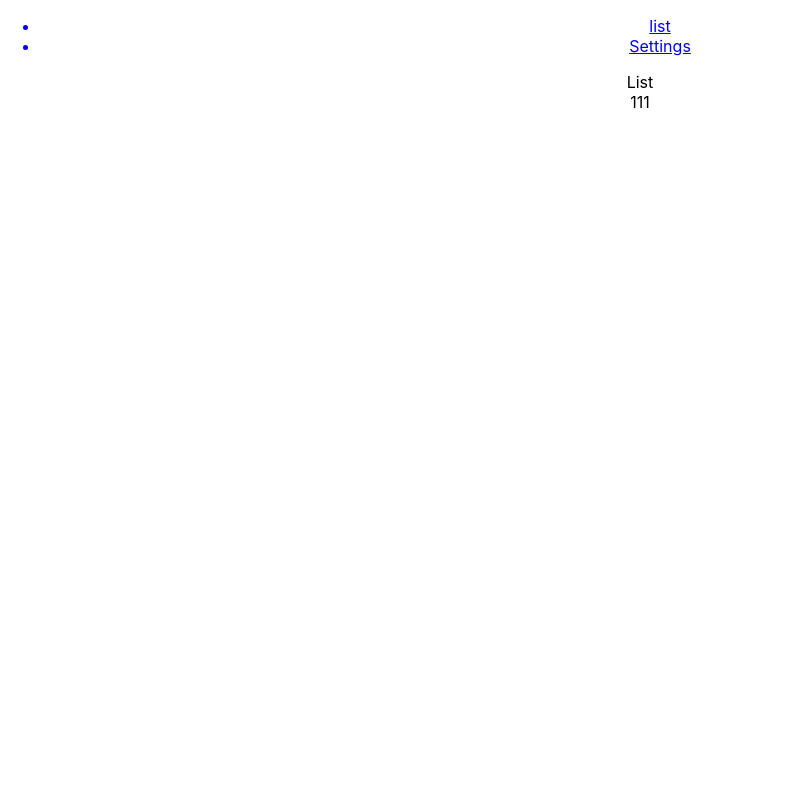
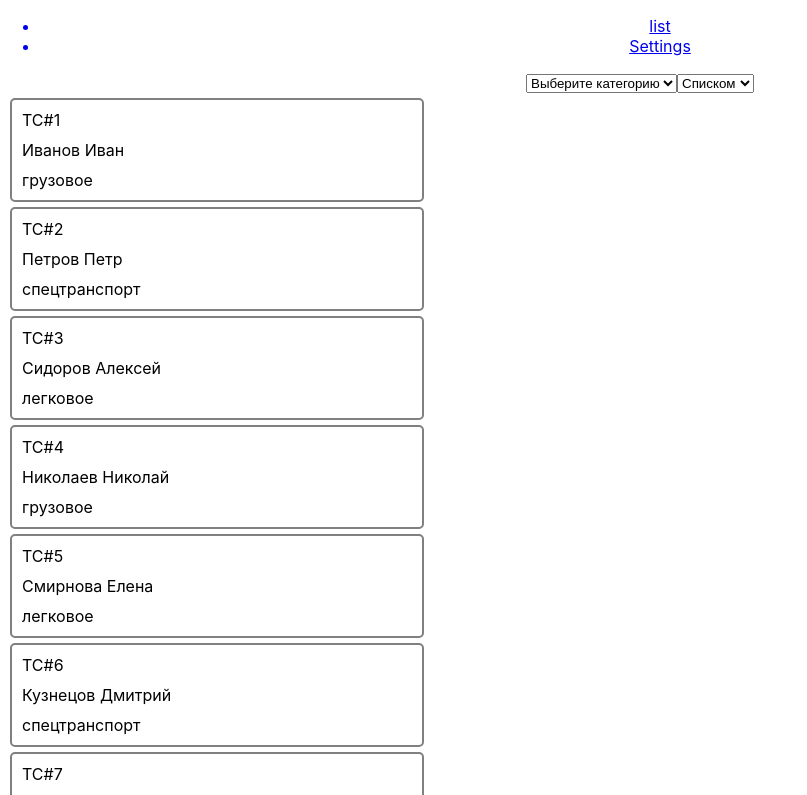
Before and after one commit to AntonDryuchin/transport-tracking, a React (Create React App) app in the folder client/: page /list in a window 1280 px wide. Shown: the top 795 px of the page, without its empty margins (0-807 px from the left). Built offline with nearby package versions, Linux system fonts and the light colour scheme.

Commit message:
list added

```diff
--- a/client/src/App.tsx
+++ b/client/src/App.tsx
@@ -6,12 +6,14 @@ import Navbar from "./components/molecules/Navbar/Navbar";
 import List from "./components/molecules/List/List";
 import Transport from "./components/molecules/Transport/Transport";
 import Settings from "./components/molecules/Settings/Settings";
+import MainPage from "./components/pages/MainPage/MainPage";
 
 function App() {
   return (
     <div className="App">
       <Navbar />
       <Routes>
+        <Route path="/" element={<MainPage />} />
         <Route path="/list" element={<List />} />
         <Route path="/transport/:id" element={<Transport />} />
         <Route path="/settings" element={<Settings />} />
--- /dev/null
+++ b/client/src/components/atoms/ListItem/ListItem.css
@@ -0,0 +1,14 @@
+.list-item {
+  width: 400px;
+  display: flex;
+  flex-direction: column;
+  align-items: flex-start;
+  margin: 5px 10px;
+  padding: 5px;
+  border: 2px gray solid;
+  border-radius: 5px;
+}
+
+.list-item p {
+  margin: 5px;
+}
--- /dev/null
+++ b/client/src/components/atoms/ListItem/ListItem.tsx
@@ -0,0 +1,18 @@
+import React from "react";
+import "./ListItem.css";
+
+type ListItemProps = {
+  id: number;
+  category: string;
+  driverName: string;
+};
+
+export default function ListItem(props: ListItemProps) {
+  return (
+    <div className="list-item">
+      <p>TC#{props.id}</p>
+      <p>{props.driverName}</p>
+      <p>{props.category}</p>
+    </div>
+  );
+}
--- a/client/src/components/molecules/List/List.tsx
+++ b/client/src/components/molecules/List/List.tsx
@@ -1,5 +1,45 @@
-import React from "react";
+import React, { useState } from "react";
+import transportData from "../../../db.json";
+import ListItem from "../../atoms/ListItem/ListItem";
 
 export default function List() {
-  return <div>List</div>;
+  const [list, setList] = useState(transportData.vehicles);
+  console.log(list);
+
+  const categories = list
+    .map((item) => item.category)
+    .filter((value, index, self) => {
+      return self.indexOf(value) === index;
+    });
+  return (
+    <>
+      <select defaultValue="default">
+        <option value="default" disabled>
+          Выберите категорию
+        </option>
+        {categories.map((category) => (
+          <option key={category} value={category}>
+            {category}
+          </option>
+        ))}
+      </select>
+
+      <select defaultValue="Списком">
+        <option value="Списком">Списком</option>
+        <option key="2" value="На карте">
+          На карте
+        </option>
+      </select>
+
+      <div className="list">
+        {list.map((item) => (
+          <ListItem
+            id={item.id}
+            driverName={item.driverName}
+            category={item.category}
+          />
+        ))}
+      </div>
+    </>
+  );
 }
--- a/client/src/components/pages/MainPage/MainPage.tsx
+++ b/client/src/components/pages/MainPage/MainPage.tsx
@@ -5,8 +5,6 @@ export default function MainPage() {
   return (
     <div>
       <h2>MainPage</h2>
-      <Link to="/list">List</Link>
-      <Link to="/settings">Settings</Link>
     </div>
   );
 }
```
Also changed, not shown: client/src/context.ts (deleted, +0 -33 lines).
